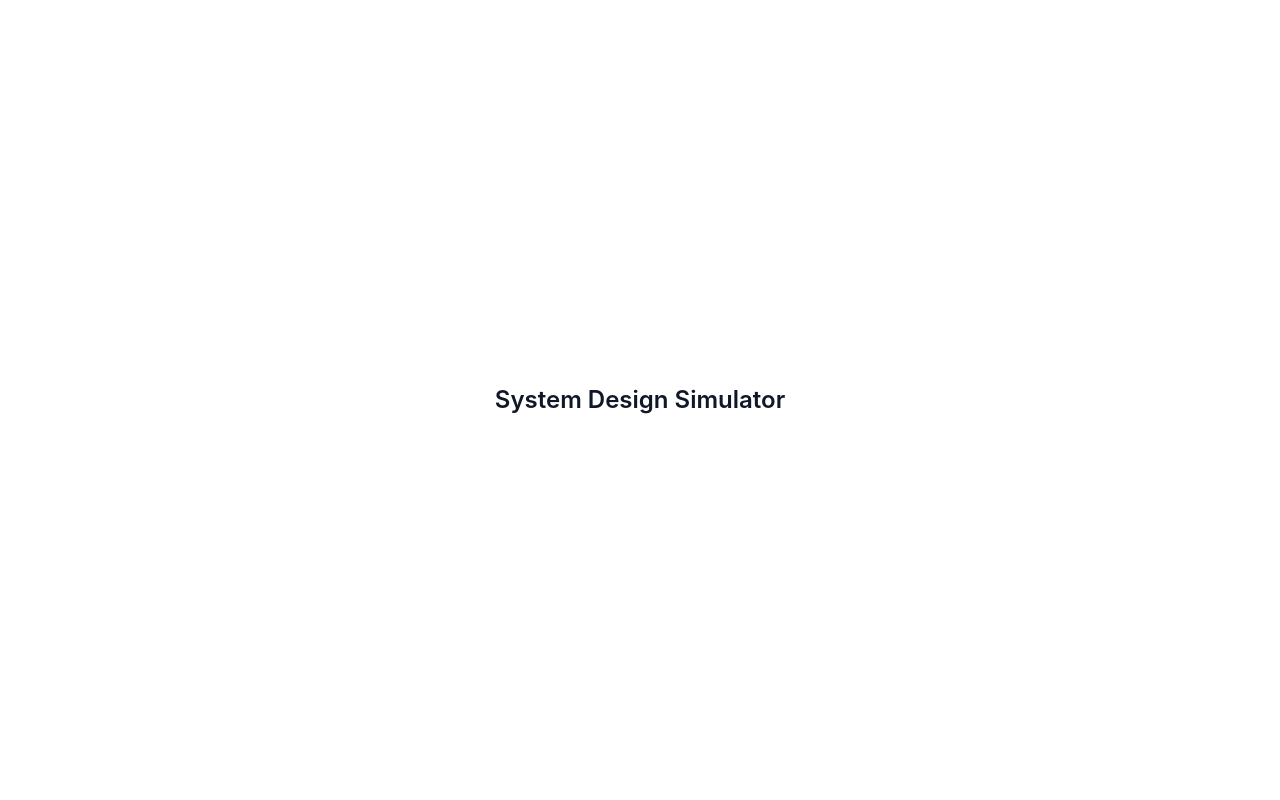
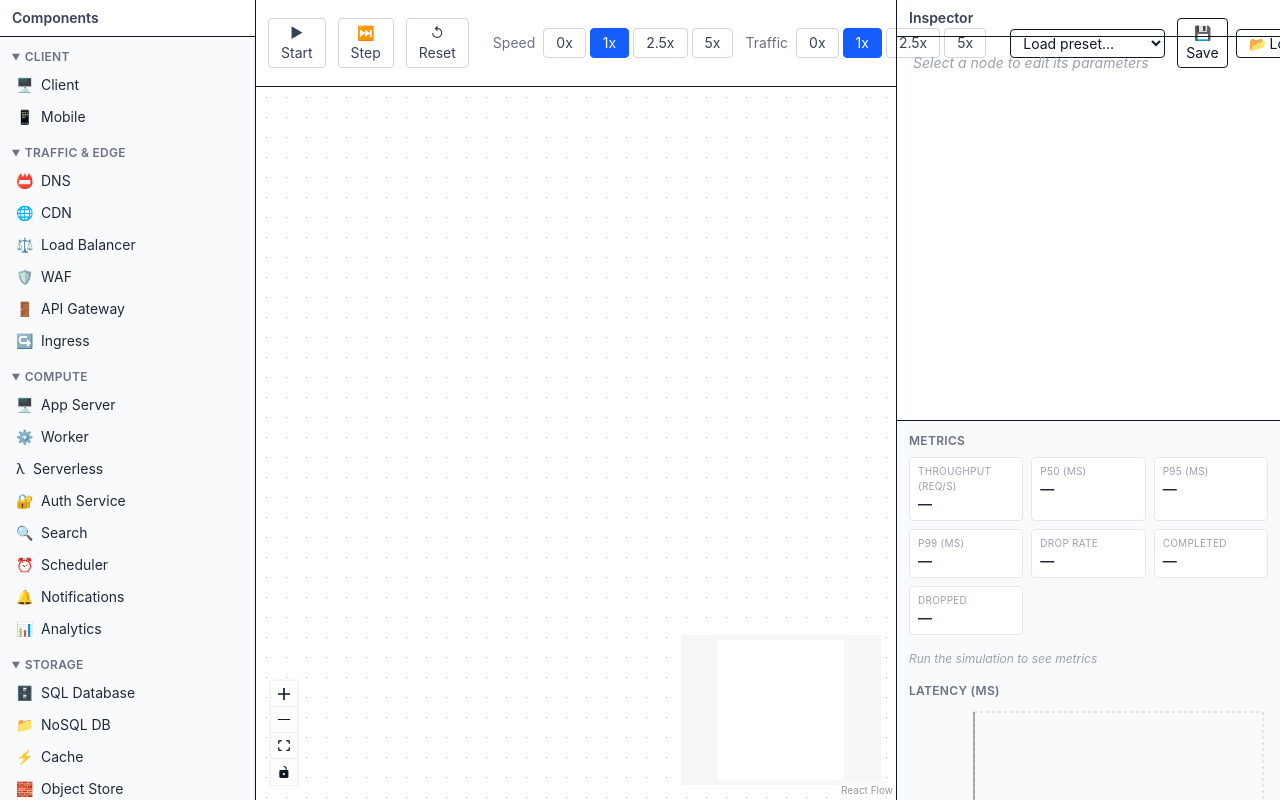
Before and after one commit to Arsh624/sysdesign-simulator, a React (Vite) app: page / in a window 1280 px wide. Built offline with nearby package versions, Linux system fonts and the light colour scheme.

Commit message:
feat: assemble app layout and wire runner

```diff
--- a/src/App.tsx
+++ b/src/App.tsx
@@ -1,9 +1,62 @@
+import { useEffect } from "react";
+import Palette from "./ui/Palette";
+import Canvas from "./canvas/Canvas";
+import ControlBar from "./ui/ControlBar";
+import Inspector from "./ui/Inspector";
+import MetricsPanel from "./ui/MetricsPanel";
+import ChaosControls from "./ui/ChaosControls";
+import PresetPicker from "./ui/PresetPicker";
+import SaveLoadControls from "./ui/SaveLoadControls";
+import { initAutosave } from "./persistence/autosave";
+import { loadAutosave } from "./persistence/storage";
+import { useDesignStore } from "./store/designStore";
+
 function App() {
+  useEffect(() => {
+    const saved = loadAutosave();
+    if (saved && Array.isArray(saved.nodes) && saved.nodes.length) {
+      useDesignStore.getState().loadDesign(saved as any);
+    }
+
+    const unsub = initAutosave();
+    return () => unsub();
+  }, []);
+
   return (
-    <div className="min-h-screen flex items-center justify-center bg-white text-gray-900">
-      <h1 className="text-2xl font-semibold">System Design Simulator</h1>
+    <div className="h-screen w-screen flex overflow-hidden bg-white text-gray-900">
+      {/* LEFT: Palette */}
+      <div className="w-64 shrink-0 border-r overflow-y-auto flex flex-col">
+        <div className="px-3 py-2 border-b">
+          <h2 className="text-sm font-semibold text-gray-700">Components</h2>
+        </div>
+        <Palette />
+      </div>
+
+      {/* CENTER: Control bar + Canvas */}
+      <div className="flex-1 flex flex-col min-w-0">
+        <ControlBar>
+          <div className="flex items-center gap-3">
+            <PresetPicker />
+            <SaveLoadControls />
+            <ChaosControls />
+          </div>
+        </ControlBar>
+        <div className="flex-1 min-h-0">
+          <Canvas />
+        </div>
+      </div>
+
+      {/* RIGHT: Inspector + Metrics */}
+      <div className="w-96 shrink-0 border-l overflow-y-auto flex flex-col">
+        <div className="px-3 py-2 border-b">
+          <h2 className="text-sm font-semibold text-gray-700">Inspector</h2>
+        </div>
+        <Inspector />
+        <div className="border-t" />
+        <MetricsPanel />
+      </div>
     </div>
-  )
+  );
 }
 
-export default App
+export default App;
--- a/src/index.css
+++ b/src/index.css
@@ -1,5 +1,12 @@
 @import "tailwindcss";
+
+html,
+body,
+#root {
+  height: 100%;
+}
 
 body {
   margin: 0;
+  overflow: hidden;
 }
```
